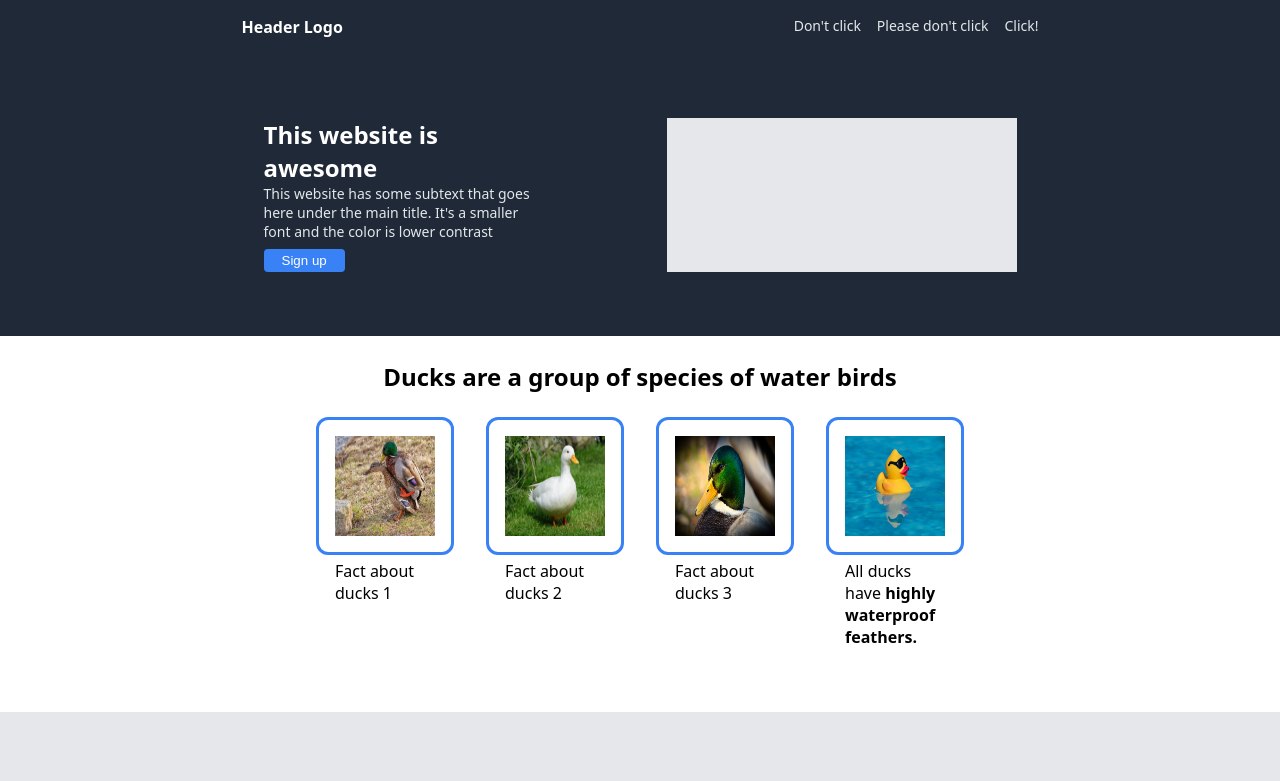
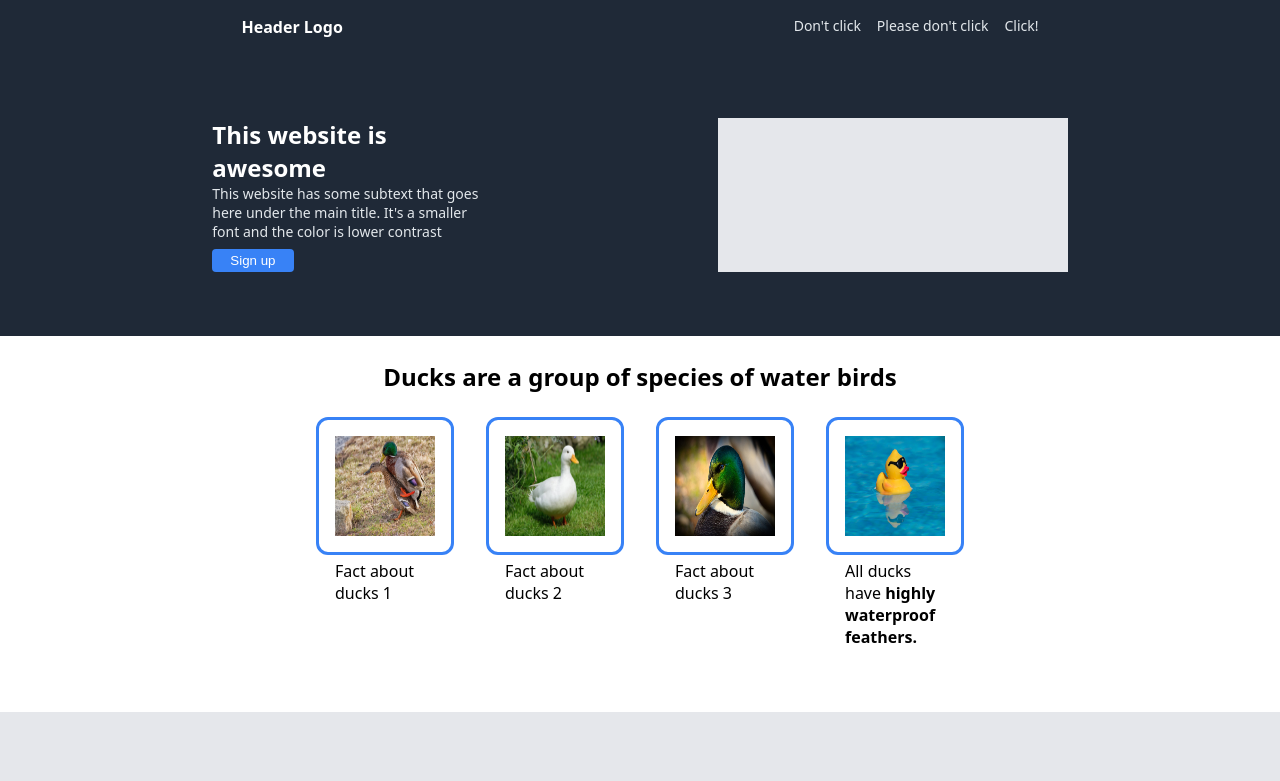
Before and after one commit to IRA-1005/project-website-01, a plain HTML site: page index.html in a window 1280 px wide. Shown: the top 781 px of the page. Drawn offline with Linux system fonts and the light colour scheme.

Commit message:
replace px gap for vw on hero boxes

```diff
--- a/style.css
+++ b/style.css
@@ -30,7 +30,7 @@ body {
 /* Hero section styling */
 .hero-text {
     display: flex;
-    gap: 128px;
+    gap: 18vw;
     justify-content: center;
     margin: 64px 0px;
 }
```
